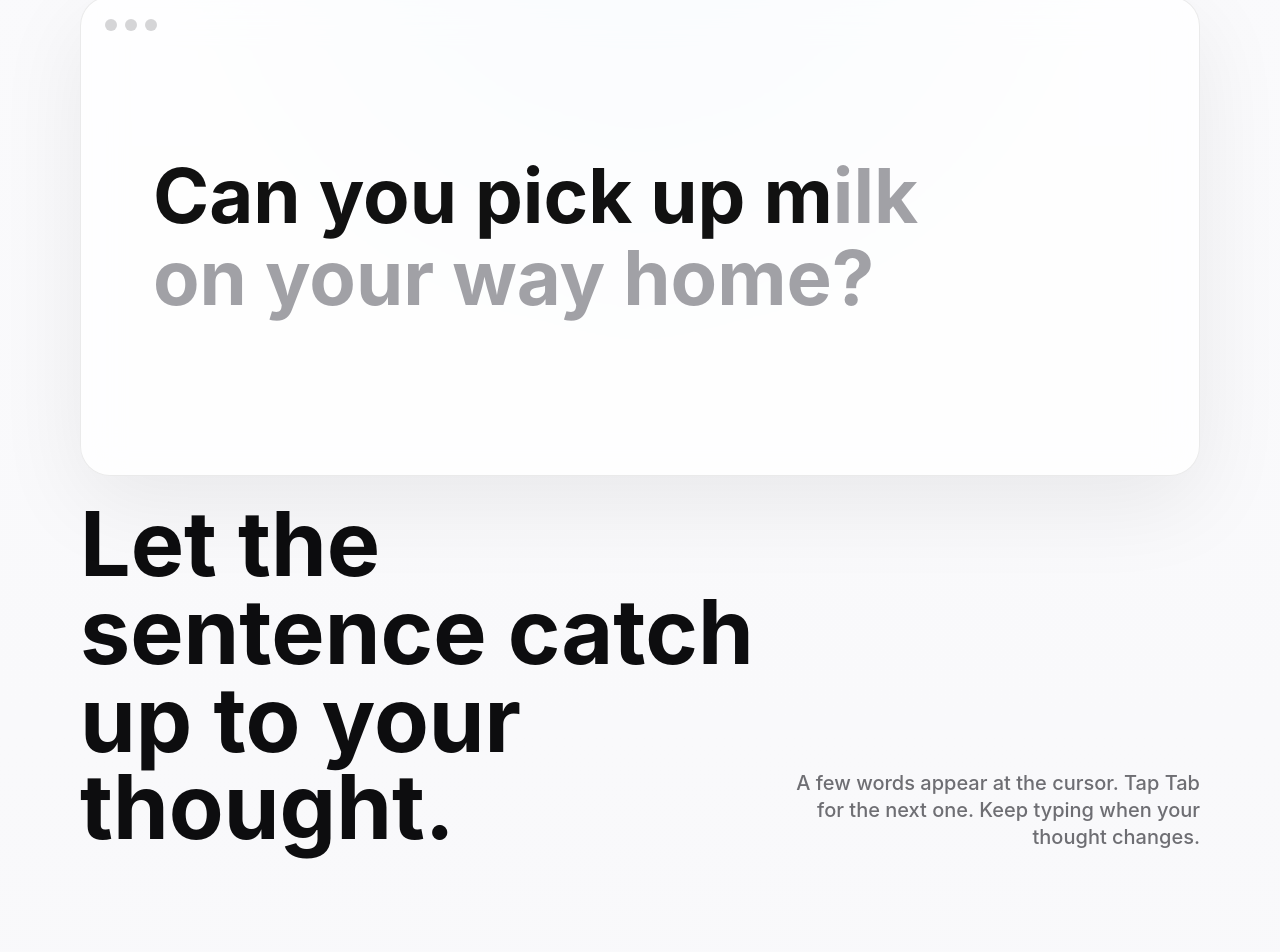
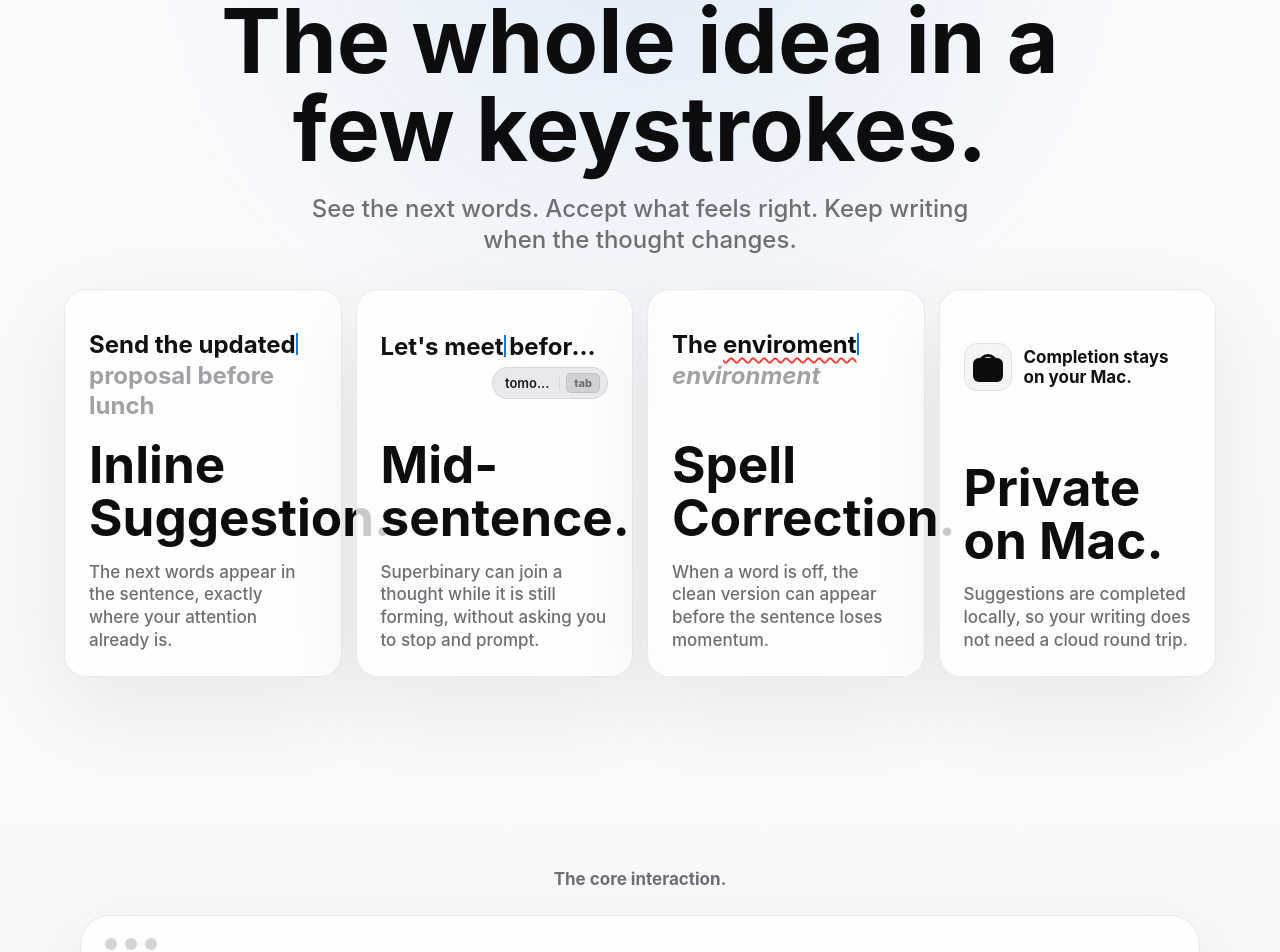
Before and after one commit to TC-X/superbinary_website, a React (Vite) app: page / in a window 1280 px wide. Shown: the part 922-1874 px from the top of the page. Built offline with nearby package versions, Linux system fonts and the light colour scheme.

Commit message:
feat: revamp landing story flow

```diff
--- a/src/components/FeatureDemos.tsx
+++ b/src/components/FeatureDemos.tsx
@@ -55,3 +55,22 @@ export function SpellCorrectionDemo({ className = '' }: DemoProps) {
     </div>
   )
 }
+
+export function PrivateOnMacDemo({ className = '' }: DemoProps) {
+  return (
+    <div className={cx('grid min-h-18.5 place-items-center', className)}>
+      <div className="grid grid-cols-[auto_1fr] items-center gap-3 text-left">
+        <span
+          className="relative block h-12 w-12 rounded-[0.875rem] border border-hairline bg-bg"
+          aria-hidden="true"
+        >
+          <span className="absolute top-2.5 left-1/2 h-4.5 w-5 -translate-x-1/2 rounded-t-[0.625rem] border-[0.1875rem] border-ink border-b-0" />
+          <span className="absolute right-2 bottom-2 left-2 h-6 rounded-[0.375rem] bg-ink" />
+        </span>
+        <span className="text-[1.0625rem] leading-[1.2] font-[650] text-accepted">
+          Completion stays on your Mac.
+        </span>
+      </div>
+    </div>
+  )
+}
--- a/src/routes/LandingPage.tsx
+++ b/src/routes/LandingPage.tsx
@@ -1,8 +1,8 @@
-import { CSSProperties, useRef, useState } from 'react'
+import { CSSProperties, ReactNode, useRef, useState } from 'react'
 
 import { AppMarquee } from '../components/AppMarquee'
 import { DownloadModal } from '../components/DownloadModal'
-import { InlineSuggestionDemo, MidSentenceDemo, SpellCorrectionDemo } from '../components/FeatureDemos'
+import { InlineSuggestionDemo, MidSentenceDemo, PrivateOnMacDemo, SpellCorrectionDemo } from '../components/FeatureDemos'
 import { ScrollSuggestionText, SuggestionText } from '../components/SuggestionText'
 import { cx } from '../lib/classes'
 import { useScrollProgress } from '../lib/useScrollProgress'
@@ -110,15 +110,15 @@ function Hero({ onDownload }: { onDownload: () => void }) {
   return (
     <section className={fullScreenSectionClass} id="top" aria-labelledby="hero-title">
       <div className="w-[min(60.625rem,100%)]">
-        <p className={eyebrowClass}>On-device</p>
+        <p className={eyebrowClass}>Superbinary</p>
         <h1 className={h1Class} id="hero-title">
           <SuggestionText accepted="Autocomplete your" ghost=" thoughts." />
         </h1>
         <p className={leadClass}>
-          A private Mac autocomplete layer for messages, notes, docs, email, and the places you write every day.
+          A private Mac autocomplete layer for messages, notes, docs, email, and everywhere your writing begins.
         </p>
         <DownloadButton className="mt-8.5 min-h-11.5 px-6 text-[1.0625rem]" onClick={onDownload}>
-          Download for Apple Silicon
+          Download for Mac
         </DownloadButton>
         <p className={trialClass}>14-day free trial. No credit card required.</p>
       </div>
@@ -134,7 +134,7 @@ function CoreInteractionStory() {
     <section className={storySectionClass} id="ghost-story" ref={ref} aria-labelledby="ghost-title">
       <div className={stickyFrameClass}>
         <div className={stageClass}>
-          <p className={storyLabelClass}>The writing moment.</p>
+          <p className={storyLabelClass}>The core interaction.</p>
           <div className={writingSurfaceClass}>
             <WindowDots />
             <p className="m-0 w-full text-[clamp(2.125rem,6vw,4.75rem)] leading-[1.08] font-bold tracking-[0] text-balance">
@@ -148,10 +148,10 @@ function CoreInteractionStory() {
           </div>
           <div className="mt-6 grid grid-cols-[1fr_auto] items-end gap-5 text-copy max-[56.25rem]:grid-cols-1">
             <h2 className={h2Class} id="ghost-title">
-              Let the sentence catch up to your thought.
+              Tap. The thought keeps going.
             </h2>
             <p className="m-0 max-w-[25.625rem] text-right text-[clamp(1rem,1.7vw,1.25rem)] leading-[1.35] font-[530] text-muted max-[56.25rem]:text-left">
-              A few words appear at the cursor. Tap Tab for the next one. Keep typing when your thought changes.
+              Tap Tab when the suggestion sounds like you. Keep typing when it does not.
             </p>
           </div>
         </div>
@@ -164,18 +164,23 @@ function Highlights() {
   const cards = [
     {
       title: 'Inline Suggestion.',
-      body: 'The next words appear right where you are writing, so your eyes stay on the sentence.',
+      body: 'The next words appear in the sentence, exactly where your attention already is.',
       demo: <InlineSuggestionDemo />,
     },
     {
       title: 'Mid-sentence.',
-      body: 'Superbinary can pick up a thought while it is still forming, not only after you pause.',
+      body: 'Superbinary can join a thought while it is still forming, without asking you to stop and prompt.',
       demo: <MidSentenceDemo />,
     },
     {
       title: 'Spell Correction.',
-      body: 'When a word is off, Superbinary can offer the clean version before you leave the sentence.',
+      body: 'When a word is off, the clean version can appear before the sentence loses momentum.',
       demo: <SpellCorrectionDemo />,
+    },
+    {
+      title: 'Private on Mac.',
+      body: 'Suggestions are completed locally, so your writing does not need a cloud round trip.',
+      demo: <PrivateOnMacDemo />,
     },
   ]
 
@@ -184,14 +189,13 @@ function Highlights() {
       <div className={sectionHeadClass}>
         <p className={eyebrowClass}>Get the highlights.</p>
         <h2 className={h2Class} id="highlights-title">
-          A faster way to finish what you meant.
+          The whole idea in a few keystrokes.
         </h2>
         <p className={sectionHeadCopyClass}>
-          Superbinary turns the typing moment into a simple flow: see the suggestion, accept the next word, keep
-          writing.
+          See the next words. Accept what feels right. Keep writing when the thought changes.
         </p>
       </div>
-      <div className="mx-auto grid w-[min(73.75rem,100%)] grid-cols-3 gap-3.5 max-lg:grid-cols-1 max-[38.75rem]:gap-2.5">
+      <div className="mx-auto grid w-[min(80rem,100%)] grid-cols-4 gap-3.5 max-xl:grid-cols-2 max-lg:grid-cols-1 max-[38.75rem]:gap-2.5">
         {cards.map((card) => (
           <article
             className="flex min-h-59 flex-col justify-between rounded-[1.375rem] border border-hairline bg-panel p-6 shadow-panel max-[38.75rem]:min-h-44.5"
@@ -241,16 +245,44 @@ function SpatialAwarenessStory() {
           </div>
           <div className="mt-6 grid grid-cols-[1fr_auto] items-end gap-5 text-copy max-[56.25rem]:grid-cols-1">
             <h2 className={h2Class} id="mind-title">
-              Context that stays with the thought.
+              Close to what you mean.
             </h2>
             <p className="m-0 max-w-[25.625rem] text-right text-[clamp(1rem,1.7vw,1.25rem)] leading-[1.35] font-[530] text-muted max-[56.25rem]:text-left">
-              Spatial Awareness gives Superbinary just enough of the moment around your cursor to keep the next words close to
-              the thought you already had. Completion still happens on your Mac.
+              Spatial Awareness helps Superbinary use the moment around your cursor, then completes the thought locally on
+              your Mac.
             </p>
           </div>
         </div>
       </div>
     </section>
+  )
+}
+
+type DesktopWindowProps = {
+  app: string
+  icon: string
+  className: string
+  children: ReactNode
+}
+
+function DesktopWindow({ app, icon, className, children }: DesktopWindowProps) {
+  return (
+    <article
+      className={cx(
+        'absolute rounded-[1.375rem] border border-hairline bg-elevated shadow-panel backdrop-blur-[1.25rem] max-[56.25rem]:relative max-[56.25rem]:inset-auto max-[56.25rem]:w-full',
+        className,
+      )}
+    >
+      <div className="flex h-11 items-center gap-2.5 border-b border-hairline px-4 text-[0.8125rem] font-[650] text-muted">
+        <img
+          alt=""
+          className="h-4.5 w-4.5 object-contain opacity-[0.56] grayscale saturate-0 contrast-95 dark:invert"
+          src={`/assets/app-logos/${icon}.png`}
+        />
+        <span>{app}</span>
+      </div>
+      <div className="p-4.5">{children}</div>
+    </article>
   )
 }
 
@@ -260,13 +292,40 @@ function AppsSection() {
       <div className={sectionHeadClass}>
         <p className={eyebrowClass}>Across your Mac.</p>
         <h2 className={h2Class} id="apps-title">
-          Write where you already work.
+          Wherever the thought starts, Superbinary is there.
         </h2>
         <p className={sectionHeadCopyClass}>
-          Messages, notes, docs, email, browser fields, and project tools. One autocomplete behavior across your Mac.
+          Messages, notes, docs, email, browser fields, and project tools all get the same quiet writing reflex.
         </p>
       </div>
-      <AppMarquee />
+      <div className="relative mx-auto mt-14 min-h-[clamp(34rem,58vw,45rem)] w-[min(73.75rem,100%)] px-6 max-[56.25rem]:grid max-[56.25rem]:min-h-0 max-[56.25rem]:gap-3">
+        <div
+          className="absolute inset-x-0 top-1/2 -z-[1] -translate-y-1/2 opacity-[0.36] [mask-image:linear-gradient(90deg,transparent,black_20%,black_80%,transparent)] max-[56.25rem]:hidden"
+          aria-hidden="true"
+        >
+          <AppMarquee />
+        </div>
+        <DesktopWindow app="Messages" icon="messages" className="top-[4%] left-[3%] z-[2] w-[28rem]">
+          <p className="m-0 text-[1.125rem] leading-[1.35] font-[620] text-ink">
+            <SuggestionText accepted="Running ten late. Can you save me" ghost=" a seat near the front?" />
+          </p>
+        </DesktopWindow>
+        <DesktopWindow app="Notes" icon="notes" className="top-[19%] right-[4%] z-[3] w-[32rem]">
+          <p className="m-0 text-[1.5rem] leading-[1.22] font-[720] text-ink">
+            <SuggestionText accepted="Launch checklist:" ghost=" demo, pricing, download email, final copy." />
+          </p>
+        </DesktopWindow>
+        <DesktopWindow app="Mail" icon="mail" className="bottom-[12%] left-[13%] z-[4] w-[34rem]">
+          <p className="m-0 text-[1.375rem] leading-[1.24] font-[700] text-ink">
+            <SuggestionText accepted="Thanks Sarah. I’ll send the concise version" ghost=" before our Tuesday review." />
+          </p>
+        </DesktopWindow>
+        <DesktopWindow app="Docs" icon="docs" className="right-[11%] bottom-[3%] z-[1] w-[25rem] opacity-[0.86]">
+          <p className="m-0 text-[1.0625rem] leading-[1.38] font-[620] text-ink">
+            <SuggestionText accepted="The main idea is simple:" ghost=" less typing, more thinking." />
+          </p>
+        </DesktopWindow>
+      </div>
       <p className="mx-auto mt-9 max-w-155 px-6 text-center text-[0.9375rem] leading-[1.4] font-[520] text-muted">
         App names are illustrative of normal writing surfaces, not partnerships or official integrations.
       </p>
@@ -277,19 +336,19 @@ function AppsSection() {
 function PrivacySection() {
   const ref = useRef<HTMLElement | null>(null)
   const progress = useScrollProgress(ref)
-  const activeCount = Math.min(3, Math.max(0, Math.floor(progress * 3.4)))
+  const itemProgress = (index: number) => Math.min(1, Math.max(0, (progress - index * 0.16) / 0.28))
   const proofs = [
     {
-      title: 'Works offline.',
-      body: 'The model ships with the app, so completion keeps working without the internet.',
+      title: 'Model included.',
+      body: 'The launch version ships with the model, so suggestions keep working without the internet.',
     },
     {
-      title: 'Firewall-testable.',
-      body: 'Block outgoing connections with LuLu, Little Snitch, or Radio Silence and keep writing.',
+      title: 'No cloud completion loop.',
+      body: 'Your writing is completed locally and is not used to train a server-side model.',
     },
     {
-      title: 'Keychain protected.',
-      body: 'Private app data is encrypted locally with keys protected by macOS Keychain.',
+      title: 'Locked with macOS security.',
+      body: 'Private app data is encrypted locally with keys protected by Keychain and your Mac account.',
     },
   ]
 
@@ -318,41 +377,45 @@ function PrivacySection() {
               className="m-0 text-[clamp(2.125rem,5vw,4rem)] leading-[0.98] font-[750] tracking-[0] text-ink"
               id="privacy-title"
             >
-              Private by default.
+              Private because it happens on your Mac.
             </h2>
             <p className="mt-5 max-w-[24.375rem] text-lg leading-[1.35] font-[530] text-muted">
-              Completion happens on your Mac. The model ships with the app. Your private text is not used for training.
+              Superbinary is designed so the writing moment does not need to leave the machine in front of you.
             </p>
             <div className="mt-8.5 flex gap-2.5" aria-hidden="true">
-              {['Offline', 'Firewall', 'Keychain'].map((item, index) => (
+              {['Offline', 'Local', 'Keychain'].map((item, index) => {
+                const amount = itemProgress(index)
+
+                return (
                 <div
-                  className={cx(
-                    'min-w-18 rounded-2xl px-3.5 py-3 text-center text-[0.8125rem] font-[760] transition-[opacity,translate] duration-[260ms] motion-reduce:translate-y-0 motion-reduce:opacity-100',
-                    index < activeCount
-                      ? 'translate-y-0 bg-sb-blue/10 text-sb-blue opacity-100'
-                      : 'translate-y-2.5 bg-bg text-muted opacity-40',
-                  )}
+                  className="min-w-18 rounded-2xl bg-sb-blue/10 px-3.5 py-3 text-center text-[0.8125rem] font-[760] text-sb-blue will-change-[opacity,transform] motion-reduce:translate-y-0 motion-reduce:opacity-100"
+                  style={{
+                    opacity: 0.36 + amount * 0.64,
+                    transform: `translateY(${(1 - amount) * 0.625}rem)`,
+                  }}
                   key={item}
                 >
                   {item}
                 </div>
-              ))}
+                )
+              })}
             </div>
           </div>
           <div className={cx(panelCardClass, 'grid gap-3 p-4.5')}>
-            {proofs.map((proof, index) => (
-              <article
-                className={cx(
-                  'grid grid-cols-[auto_1fr] items-start gap-4 rounded-[1.375rem] bg-bg/[0.72] p-5 transition-[opacity,translate] duration-[260ms] motion-reduce:translate-y-0 motion-reduce:opacity-100',
-                  index < activeCount ? 'translate-y-0 opacity-100' : 'translate-y-3 opacity-[0.62]',
-                )}
-                key={proof.title}
-              >
+            {proofs.map((proof, index) => {
+              const amount = itemProgress(index)
+
+              return (
+                <article
+                  className="grid grid-cols-[auto_1fr] items-start gap-4 rounded-[1.375rem] bg-bg/[0.72] p-5 will-change-[opacity,transform] motion-reduce:translate-y-0 motion-reduce:opacity-100"
+                  style={{
+                    opacity: 0.58 + amount * 0.42,
+                    transform: `translateY(${(1 - amount) * 0.875}rem)`,
+                  }}
+                  key={proof.title}
+                >
                 <div
-                  className={cx(
-                    'grid h-9.5 w-9.5 place-items-center rounded-[0.8125rem] text-[1.0625rem] font-extrabold',
-                    index < activeCount ? 'bg-sb-blue/10 text-sb-blue' : 'bg-elevated text-ink',
-                  )}
+                  className="grid h-9.5 w-9.5 place-items-center rounded-[0.8125rem] bg-sb-blue/10 text-[1.0625rem] font-extrabold text-sb-blue"
                 >
                   {index + 1}
                 </div>
@@ -361,7 +424,8 @@ function PrivacySection() {
                   <p className="m-0 mt-1.75 text-base leading-[1.36] font-[520] text-muted">{proof.body}</p>
                 </div>
               </article>
-            ))}
+              )
+            })}
           </div>
         </div>
       </div>
@@ -559,10 +623,10 @@ export function LandingPage() {
       <Header onDownload={openDownload} />
       <main>
         <Hero onDownload={openDownload} />
+        <Highlights />
         <CoreInteractionStory />
-        <Highlights />
+        <AppsSection />
         <SpatialAwarenessStory />
-        <AppsSection />
         <PrivacySection />
         <NativePricing onDownload={openDownload} />
         <FAQSection />
```
